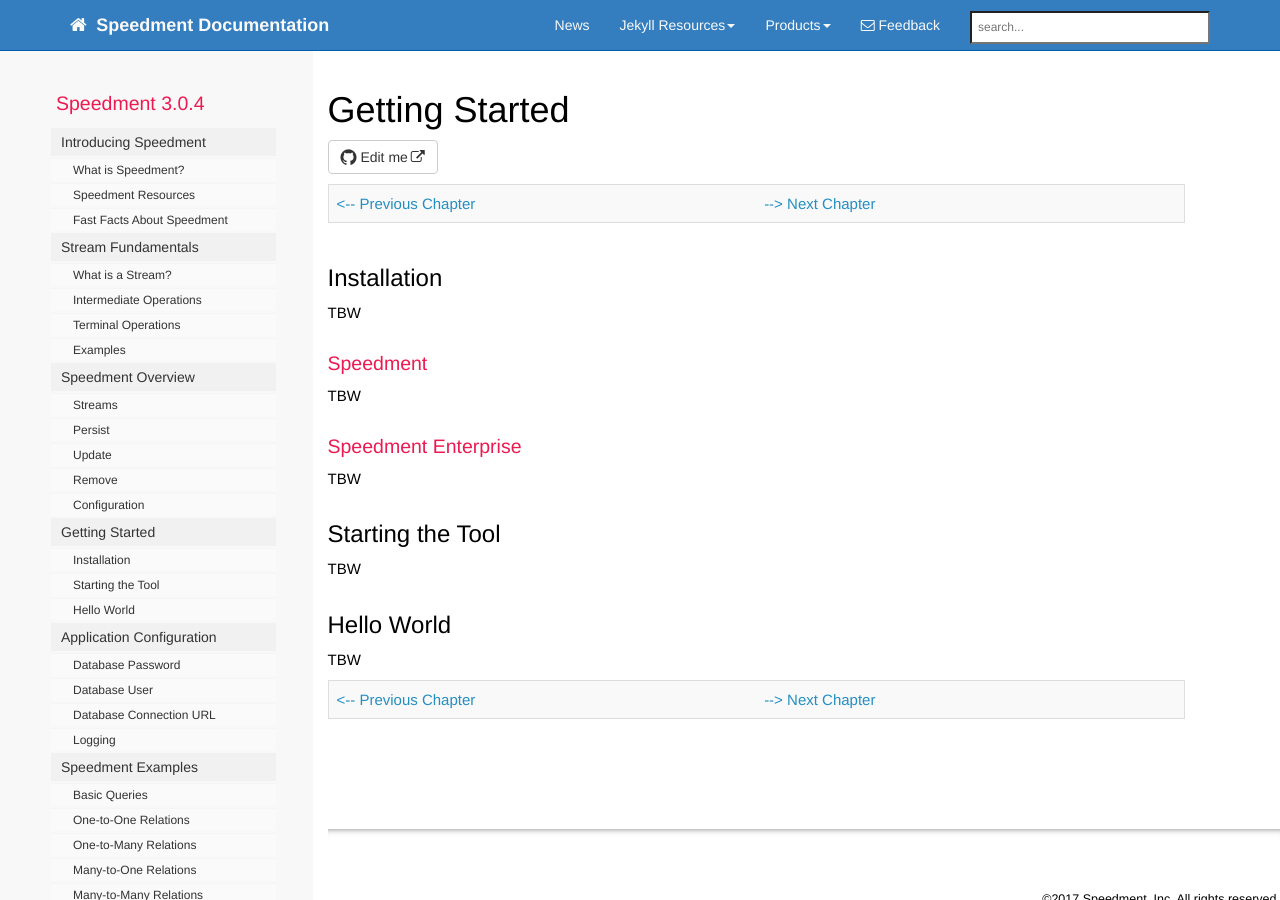
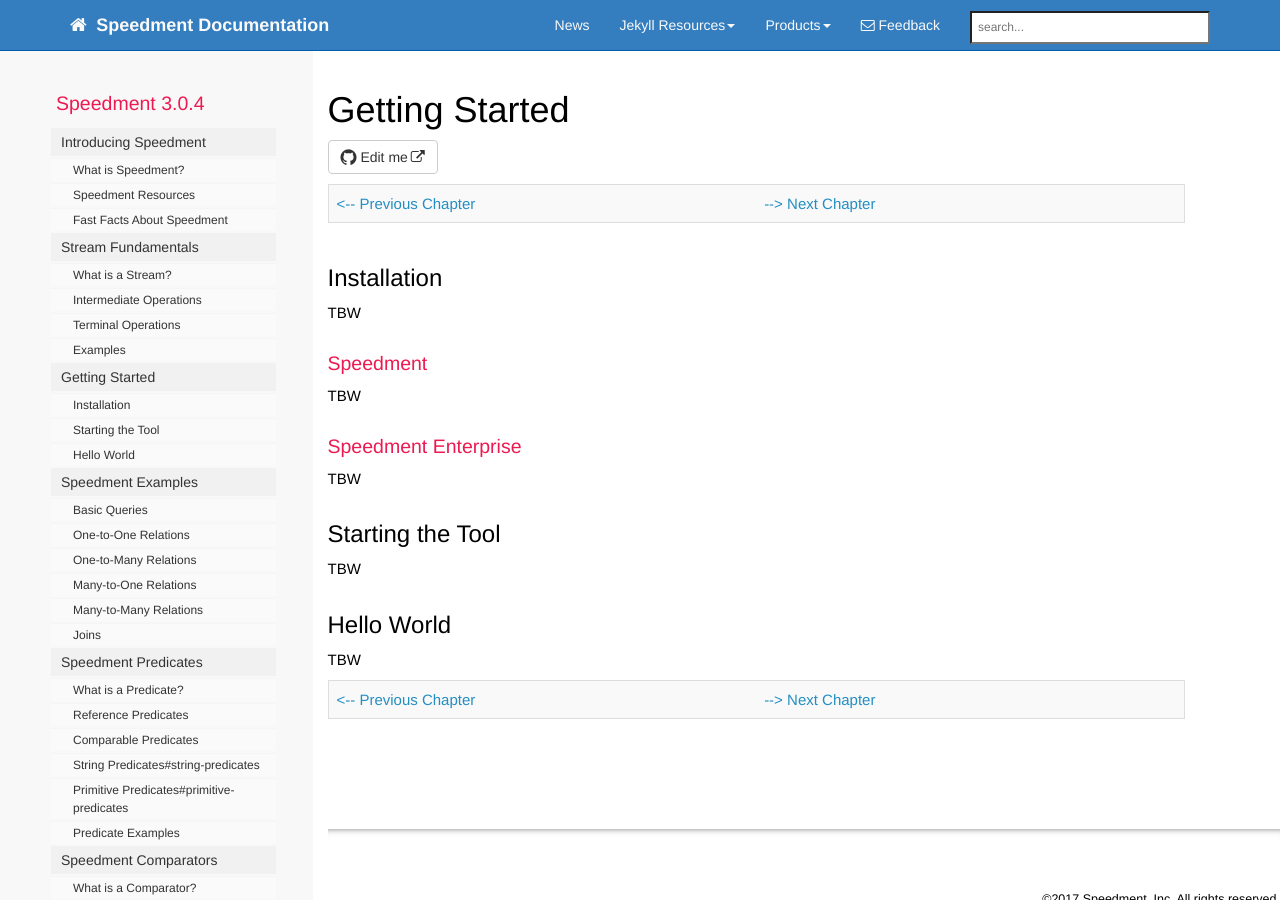
Before and after one commit to speedment/speedment-doc, a Jekyll site: the page built from pages/getting_started.md, in a window 1280 px wide and 900 px high. Built offline with Jekyll 4.4.1, drawn with Linux system fonts in a browser that asks for light colours; nearby versions of some CDN libraries; comment, search, counter and statistics services are not loaded; some of the changed lines change nothing that is shown; some of the changed text lies outside the part shown.

Commit message:
sidebar: Comment away unwritten sections

```diff
--- a/_data/sidebars/mydoc_sidebar.yml
+++ b/_data/sidebars/mydoc_sidebar.yml
@@ -60,31 +60,31 @@
       url: stream_fundamentals.html#examples
       output: web, pdf
 
-  - title: Speedment Overview
-    output: web, pdf
-    folderitems:
-
-    - title: Streams
-      url: /mydoc_about.html
-      output: web, pdf
-      type: homepage
-
-    - title: Persist
-      url: /mydoc_about.html
-      output: web, pdf
-
-    - title: Update
-      url: /mydoc_about.html
-      output: web, pdf
-
-    - title: Remove
-      url: /mydoc_about.html
-      output: web, pdf
-
-    - title: Configuration
-      url: /mydoc_about.html
-      output: web, pdf
-      type: homepage
+#  - title: Speedment Overview
+#    output: web, pdf
+#    folderitems:
+#
+#    - title: Streams
+#      url: /mydoc_about.html
+#      output: web, pdf
+#      type: homepage
+#
+#    - title: Persist
+#      url: /mydoc_about.html
+#      output: web, pdf
+#
+#    - title: Update
+#      url: /mydoc_about.html
+#      output: web, pdf
+#
+#    - title: Remove
+#      url: /mydoc_about.html
+#      output: web, pdf
+#
+#    - title: Configuration
+#      url: /mydoc_about.html
+#      output: web, pdf
+#      type: homepage
 
   - title: Getting Started
     output: web, pdf
@@ -103,32 +103,31 @@
       url: getting_started.html#hello-world
       output: web, pdf
 
-
-  - title: Application Configuration
-    output: web, pdf
-    folderitems:
-
-    - title: Database Password
-      url: /mydoc_about.html
-      output: web, pdf
-      type: homepage
-
-    - title: Database User
-      url: /mydoc_about.html
-      output: web, pdf
-      type: homepage
-
-    - title: Database Connection URL
-      url: /mydoc_about.html
-      output: web, pdf
-      type: homepage
-
-    - title: Logging
-      url: /mydoc_about.html
-      output: web, pdf
-      type: homepage
-
-
+#  - title: Application Configuration
+#    output: web, pdf
+#    folderitems:
+#
+#    - title: Database Password
+#      url: /mydoc_about.html
+#      output: web, pdf
+#      type: homepage
+#
+#    - title: Database User
+#      url: /mydoc_about.html
+#      output: web, pdf
+#      type: homepage
+#
+#    - title: Database Connection URL
+#      url: /mydoc_about.html
+#      output: web, pdf
+#      type: homepage
+#
+#    - title: Logging
+#      url: /mydoc_about.html
+#      output: web, pdf
+#      type: homepage
+#
+#
   - title: Speedment Examples
     output: web, pdf
     folderitems:
@@ -159,27 +158,37 @@
       url: /mydoc_about.html
       output: web, pdf
 
-
-  - title: Speedment Advanced
-    output: web, pdf
-    folderitems:
-
-    - title: Parallelism
-      url: /mydoc_about.html
-      output: web, pdf
-      type: homepage
-
-    - title: Parallel Strategy
-      url: /mydoc_about.html
-      output: web, pdf
-      type: homepage
-
   - title: Speedment Predicates
     output: web, pdf
     folderitems:
 
+    - title: What is a Predicate?
+      url: perdicate.html
+      output: web, pdf
+      type: homepage
+
     - title: Reference Predicates
-      url: perdicates.html
+      url: perdicate.html#reference-predicates
+      output: web, pdf
+      type: homepage
+
+    - title: Comparable Predicates
+      url: perdicate.html#comparable-predicates
+      output: web, pdf
+      type: homepage
+
+    - title: String Predicates#string-predicates
+      url: perdicate.html
+      output: web, pdf
+      type: homepage
+
+    - title: Primitive Predicates#primitive-predicates
+      url: perdicate.html
+      output: web, pdf
+      type: homepage
+
+    - title: Predicate Examples
+      url: perdicate.html#predicate-examples
       output: web, pdf
       type: homepage
 
@@ -187,11 +196,30 @@
     output: web, pdf
     folderitems:
 
-    - title: Parallelism
+    - title: What is a Comparator?
+      url: comparators.html#what-is-a-comparator
+      output: web, pdf
+      type: homepage
+
+    - title: Comparators
       url: comparators.html
       output: web, pdf
       type: homepage
 
+#  - title: Speedment Advanced Features
+#    output: web, pdf
+#    folderitems:
+#
+#    - title: Parallelism
+#      url: /mydoc_about.html
+#      output: web, pdf
+#      type: homepage
+#
+#    - title: Parallel Strategy
+#      url: /mydoc_about.html
+#      output: web, pdf
+#      type: homepage
+#
   - title: Speedment Maven Plugin
     output: web, pdf
     folderitems:
@@ -301,213 +329,213 @@
       type: homepage
 
 
-  - title: Speedment Tool
-    output: web, pdf
-    folderitems:
-
-    - title: Connect
-      url: /mydoc_about.html
-      output: web, pdf
-      type: homepage
-
-    - title: Configure
-      url: /mydoc_about.html
-      output: web, pdf
-      type: homepage
-
-    - title: Generate Code
-      url: /mydoc_about.html
-      output: web, pdf
-      type: homepage
-
-    - title: Reload
-      url: /mydoc_about.html
-      output: web, pdf
-      type: homepage
-
-    - title: Components
-      url: /mydoc_about.html
-      output: web, pdf
-      type: homepage
-
-
-  - title: Streams
-    output: web, pdf
-    folderitems:
-
-    - title: Supported Mehods (not iterator)
-      url: maven.html#installation
-      output: web, pdf
-      type: homepage
-
-    - title: Auto Closeable
-      url: maven.html#installation
-      output: web, pdf
-      type: homepage
-
-    - title: Parallel Streams
-      url: maven.html#installation
-      output: web, pdf
-      type: homepage
-
-
-  - title: Data Types
-    output: web, pdf
-    folderitems:
-
-    - title: Default Types
-      url: maven.html#installation
-      output: web, pdf
-      type: homepage
-
-
-  - title: Speedment Lifecycle
-    output: web, pdf
-    folderitems:
-
-    - title: Building an Application
-      url: /mydoc_about.html
-      output: web, pdf
-      type: homepage
-
-    - title: Starting an Application
-      url: /mydoc_about.html
-      output: web, pdf
-      type: homepage
-
-    - title: Stopping an Application
-      url: /mydoc_about.html
-      output: web, pdf
-      type: homepage
-
-    - title: The Injector
-      url: /mydoc_about.html
-      output: web, pdf
-      type: homepage
-
-  - title: TypeMapper
-    output: web, pdf
-    folderitems:
-
-    - title: Standard TypeMapper
-      url: maven.html#installation
-      output: web, pdf
-      type: homepage
-
-    - title: Custom TypeMapper
-      url: maven.html#installation
-      output: web, pdf
-      type: homepage
-
-  - title: Component and Bundle
-    output: web, pdf
-    folderitems:
-
-    - title: Plugin Types
-      url: maven.html#installation
-      output: web, pdf
-      type: homepage
-
-    - title: Overrriding an Existing Component
-      url: maven.html#installation
-      output: web, pdf
-      type: homepage
-
-    - title: Implementing a Custom Component
-      url: maven.html#installation
-      output: web, pdf
-      type: homepage
-
-    - title: Bundling Components
-      url: maven.html#installation
-      output: web, pdf
-      type: homepage
-
-    - title: Implementing a Bundle
-      url: maven.html#installation
-      output: web, pdf
-      type: homepage
-
-  - title: Integration
-    output: web, pdf
-    folderitems:
-
-    - title: JavaEE
-      url: /mydoc_about.html
-      output: web, pdf
-      type: homepage
-
-    - title: Spring Boot
-      url: /mydoc_about.html
-      output: web, pdf
-      type: homepage
-
-    - title: GSON
-      url: /mydoc_about.html
-      output: web, pdf
-      type: homepage
-
-
-
-  - title: Management
-    output: web, pdf
-    folderitems:
-
-    - title: Overview
-      url: /index.html
-      output: web, pdf
-      type: homepage
-
-
-
-  - title: Configuration File
-    output: web, pdf
-    folderitems:
-
-    - title: Location
-      url: /index.html
-      output: web, pdf
-      type: homepage
-
-    - title: Content
-      url: /index.html
-      output: web, pdf
-      type: homepage
-
-
-  - title: Performance
-    output: web, pdf
-    folderitems:
-
-    - title: Connection Pooling
-      url: /index.html
-      output: web, pdf
-      type: homepage
-
-    - title: Benchmarks
-      url: /index.html
-      output: web, pdf
-      type: homepage
-
-
-  - title: Frequently Asked Questions (FAQ)
-    output: web, pdf
-    folderitems:
-
-    - title: Why 1
-      url: /index.html
-      output: web, pdf
-      type: homepage
-
-    - title: How do I 2
-      url: /index.html
-      output: web, pdf
-      type: homepage
-
-    - title: Does Speedment support 3
-      url: /index.html
-      output: web, pdf
-      type: homepage
+#  - title: Speedment Tool
+#    output: web, pdf
+#    folderitems:
+#
+#    - title: Connect
+#      url: /mydoc_about.html
+#      output: web, pdf
+#      type: homepage
+#
+#    - title: Configure
+#      url: /mydoc_about.html
+#      output: web, pdf
+#      type: homepage
+#
+#    - title: Generate Code
+#      url: /mydoc_about.html
+#      output: web, pdf
+#      type: homepage
+#
+#    - title: Reload
+#      url: /mydoc_about.html
+#      output: web, pdf
+#      type: homepage
+#
+#    - title: Components
+#      url: /mydoc_about.html
+#      output: web, pdf
+#      type: homepage
+#
+#
+#  - title: Streams
+#    output: web, pdf
+#    folderitems:
+#
+#    - title: Supported Mehods (not iterator)
+#      url: maven.html#installation
+#      output: web, pdf
+#      type: homepage
+#
+#    - title: Auto Closeable
+#      url: maven.html#installation
+#      output: web, pdf
+#      type: homepage
+#
+#    - title: Parallel Streams
+#      url: maven.html#installation
+#      output: web, pdf
+#      type: homepage
+#
+#
+#  - title: Data Types
+#    output: web, pdf
+#    folderitems:
+#
+#    - title: Default Types
+#      url: maven.html#installation
+#      output: web, pdf
+#      type: homepage
+#
+#
+#  - title: Speedment Lifecycle
+#    output: web, pdf
+#    folderitems:
+#
+#    - title: Building an Application
+#      url: /mydoc_about.html
+#      output: web, pdf
+#      type: homepage
+#
+#    - title: Starting an Application
+#      url: /mydoc_about.html
+#      output: web, pdf
+#      type: homepage
+#
+#    - title: Stopping an Application
+#      url: /mydoc_about.html
+#      output: web, pdf
+#      type: homepage
+#
+#    - title: The Injector
+#      url: /mydoc_about.html
+#      output: web, pdf
+#      type: homepage
+#
+#  - title: TypeMapper
+#    output: web, pdf
+#    folderitems:
+#
+#    - title: Standard TypeMapper
+#      url: maven.html#installation
+#      output: web, pdf
+#      type: homepage
+#
+#    - title: Custom TypeMapper
+#      url: maven.html#installation
+#      output: web, pdf
+#      type: homepage
+#
+#  - title: Component and Bundle
+#    output: web, pdf
+#    folderitems:
+#
+#    - title: Plugin Types
+#      url: maven.html#installation
+#      output: web, pdf
+#      type: homepage
+#
+#    - title: Overrriding an Existing Component
+#      url: maven.html#installation
+#      output: web, pdf
+#      type: homepage
+#
+#    - title: Implementing a Custom Component
+#      url: maven.html#installation
+#      output: web, pdf
+#      type: homepage
+#
+#    - title: Bundling Components
+#      url: maven.html#installation
+#      output: web, pdf
+#      type: homepage
+#
+#    - title: Implementing a Bundle
+#      url: maven.html#installation
+#      output: web, pdf
+#      type: homepage
+#
+#  - title: Integration
+#    output: web, pdf
+#    folderitems:
+#
+#    - title: JavaEE
+#      url: /mydoc_about.html
+#      output: web, pdf
+#      type: homepage
+#
+#    - title: Spring Boot
+#      url: /mydoc_about.html
+#      output: web, pdf
+#      type: homepage
+#
+#    - title: GSON
+#      url: /mydoc_about.html
+#      output: web, pdf
+#      type: homepage
+#
+#
+#
+#  - title: Management
+#    output: web, pdf
+#    folderitems:
+#
+#    - title: Overview
+#      url: /index.html
+#      output: web, pdf
+#      type: homepage
+#
+#
+#
+#  - title: Configuration File
+#    output: web, pdf
+#    folderitems:
+#
+#    - title: Location
+#      url: /index.html
+#      output: web, pdf
+#      type: homepage
+#
+#    - title: Content
+#      url: /index.html
+#      output: web, pdf
+#      type: homepage
+#
+#
+#  - title: Performance
+#    output: web, pdf
+#    folderitems:
+#
+#    - title: Connection Pooling
+#      url: /index.html
+#      output: web, pdf
+#      type: homepage
+#
+#    - title: Benchmarks
+#      url: /index.html
+#      output: web, pdf
+#      type: homepage
+#
+#
+#  - title: Frequently Asked Questions (FAQ)
+#    output: web, pdf
+#    folderitems:
+#
+#    - title: Why 1
+#      url: /index.html
+#      output: web, pdf
+#      type: homepage
+#
+#    - title: How do I 2
+#      url: /index.html
+#      output: web, pdf
+#      type: homepage
+#
+#    - title: Does Speedment support 3
+#      url: /index.html
+#      output: web, pdf
+#      type: homepage
 
 
   - title: About the Author
```
